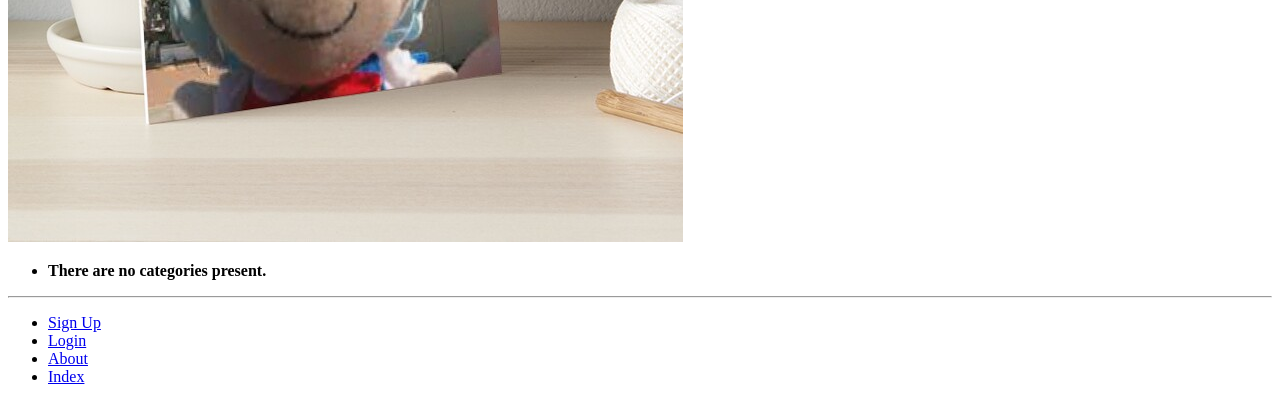
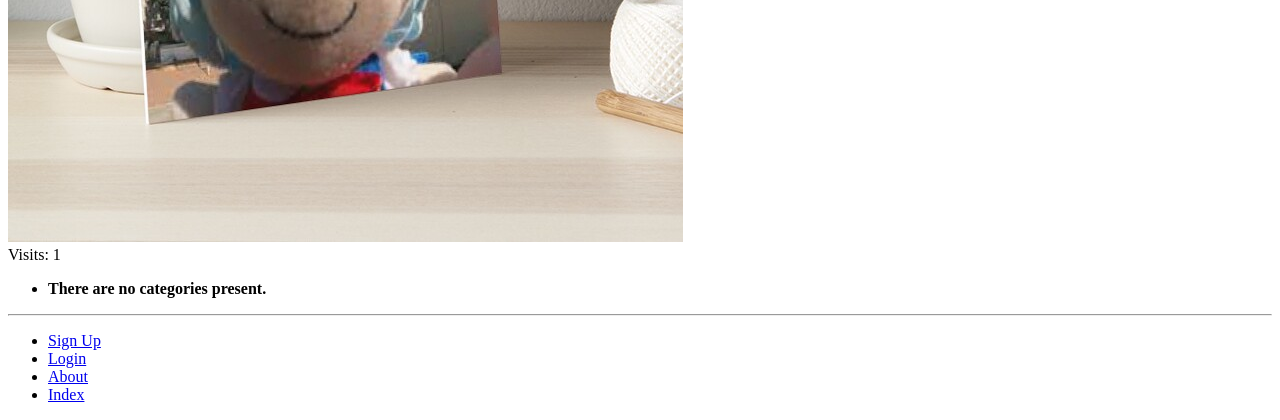
Before and after one commit to daly267/tango_with_django_project, a Django app: page /rango/about/ in a window 1280 px wide. Shown: the part 1756-2176 px from the top of the page. Before the commit the page ends 2140 px from the top, so only its background shows below. Run offline with Django 3.2, Linux system fonts and the light colour scheme; data that the repository does not hold is empty.

Commit message:
Chapter 10
Squashed commit of the following:

commit 5d7bf350e56b894b515f2c48cefeb247264693b5
Date:   Fri Feb 10 03:42:50 2023 +0000

    Chapter 10 exercises

```diff
--- a/rango/views.py
+++ b/rango/views.py
@@ -13,6 +13,7 @@ from django.urls import reverse
 from django.shortcuts import redirect
 from django.contrib.auth import logout
 
+from datetime import datetime
 
 from rango.models import Category
 from rango.models import Page
@@ -26,10 +27,15 @@ def index(request):
     context_dict['categories'] = category_list
     context_dict['pages'] = page_list
 
-    return render(request, 'rango/index.html', context=context_dict)
+    visitor_cookie_handler(request)
+
+    response = render(request, 'rango/index.html', context=context_dict)
+    return response
 
 def about(request):
     context_dict = {'boldmessage': 'This tutorial has been put together by name'}
+    visitor_cookie_handler(request)
+    context_dict['visits'] = request.session['visits']
     return render(request, 'rango/about.html', context=context_dict)
 
 def show_category(request, category_name_slug):
@@ -150,3 +156,25 @@ def restricted(request):
 def user_logout(request):
     logout(request)
     return redirect(reverse('rango:index'))
+
+def get_server_side_cookie(request, cookie, default_val=None):
+    val = request.session.get(cookie)
+    if not val:
+        val = default_val
+    return val
+
+def visitor_cookie_handler(request):
+    visits = int(get_server_side_cookie(request, 'visits', '1'))
+    last_visit_cookie = get_server_side_cookie(request,
+                                                'last_visit',
+                                                str(datetime.now()))
+    last_visit_time = datetime.strptime(last_visit_cookie[:-7],
+                                       '%Y-%m-%d %H:%M:%S')
+
+    if (datetime.now() - last_visit_time).days > 0:
+        visits = visits + 1
+        request.session['last_visit'] = str(datetime.now())
+    else:
+        request.session['last_visit'] = last_visit_cookie
+
+    request.session['visits'] = visits
--- a/templates/rango/about.html
+++ b/templates/rango/about.html
@@ -16,4 +16,7 @@
             <img src="/media/cat.jpg" alt="Picture of a Cat" />
             <img src="{% static 'images/rango.jpg' %}" alt="Picture of Rango" />
         </div>
+        <div>
+            Visits: {{ visits }}
+        </div>
 {% endblock %}
```
